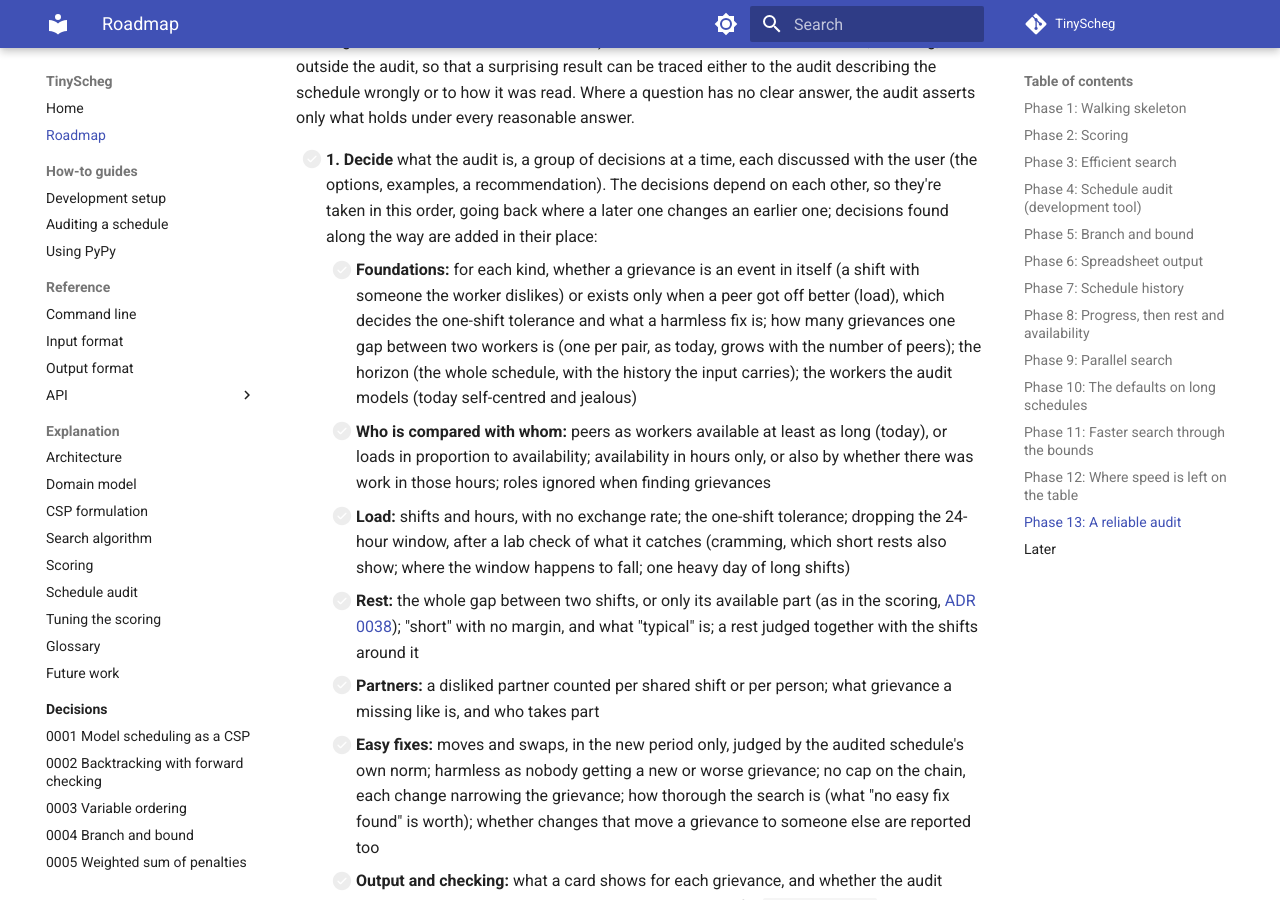
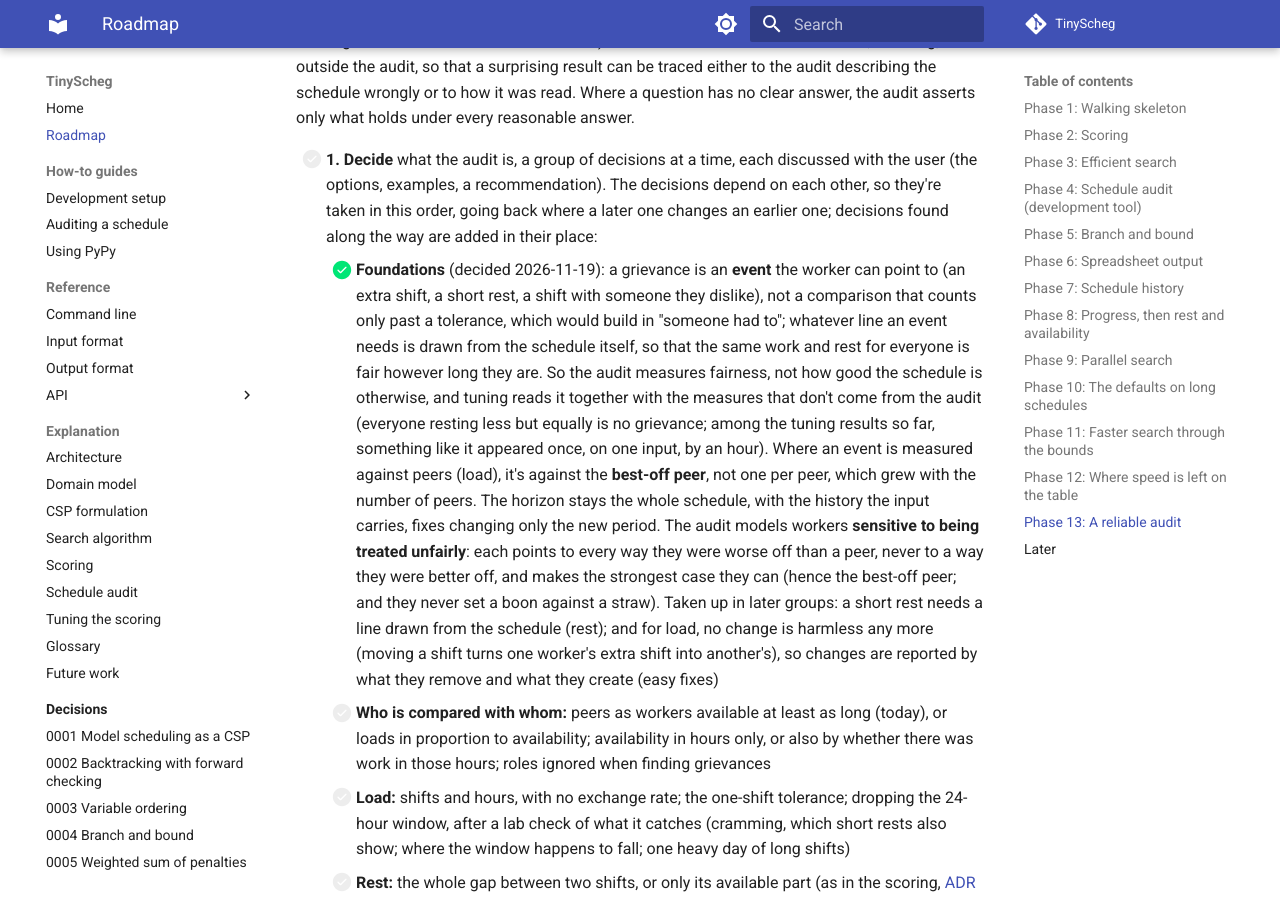
Before and after one commit to 3-kids-wearing-a-trenchcoat/TinyScheg, an MkDocs documentation site: the page built from docs/roadmap.md, in a window 1280 px wide and 900 px high, scrolled down 14656 px. Built offline with MkDocs 1.6.1 and Material for MkDocs 9.7.7, drawn with Linux system fonts in a browser that asks for light colours; comment, search, counter and statistics services are not loaded.

Commit message:
Roadmap: Phase 13 group 1 decided with the user (grievances as events against the best-off peer, lines drawn from the schedule, workers sensitive to being treated unfairly)
Co-Authored-By: Claude Opus 5.5 <noreply@anthropic.com>
Claude-Session: https://claude.ai/code/session_01F2KXFqqjiakahtmCrJ6MNx

```diff
--- a/docs/roadmap.md
+++ b/docs/roadmap.md
@@ -483,11 +483,20 @@ answer, the audit asserts only what holds under every reasonable answer.
 - [ ] **1. Decide** what the audit is, a group of decisions at a time, each discussed with the user (the options,
       examples, a recommendation). The decisions depend on each other, so they're taken in this order, going back
       where a later one changes an earlier one; decisions found along the way are added in their place:
-    - [ ] **Foundations:** for each kind, whether a grievance is an event in itself (a shift with someone the worker
-      dislikes) or exists only when a peer got off better (load), which decides the one-shift tolerance and what a
-      harmless fix is; how many grievances one gap between two workers is (one per pair, as today, grows with the
-      number of peers); the horizon (the whole schedule, with the history the input carries); the workers the audit
-      models (today self-centred and jealous)
+    - [x] **Foundations** (decided 2026-11-19): a grievance is an **event** the worker can point to (an extra shift,
+      a short rest, a shift with someone they dislike), not a comparison that counts only past a tolerance, which
+      would build in "someone had to"; whatever line an event needs is drawn from the schedule itself, so that the
+      same work and rest for everyone is fair however long they are. So the audit measures fairness, not how good the
+      schedule is otherwise, and tuning reads it together with the measures that don't come from the audit (everyone
+      resting less but equally is no grievance; among the tuning results so far, something like it appeared once, on
+      one input, by an hour). Where an event is measured against peers (load), it's against the **best-off peer**,
+      not one per peer, which grew with the number of peers. The horizon stays the whole schedule, with the history
+      the input carries, fixes changing only the new period. The audit models workers **sensitive to being treated
+      unfairly**: each points to every way they were worse off than a peer, never to a way they were better off, and
+      makes the strongest case they can (hence the best-off peer; and they never set a boon against a straw).
+      Taken up in later groups: a short rest needs a line drawn from the schedule (rest); and for load, no change is
+      harmless any more (moving a shift turns one worker's extra shift into another's), so changes are reported by
+      what they remove and what they create (easy fixes)
     - [ ] **Who is compared with whom:** peers as workers available at least as long (today), or loads in proportion
       to availability; availability in hours only, or also by whether there was work in those hours; roles ignored
       when finding grievances
```
